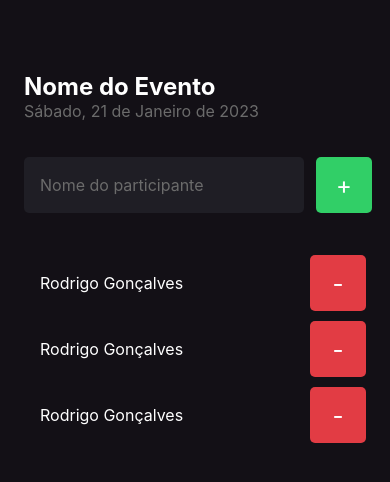
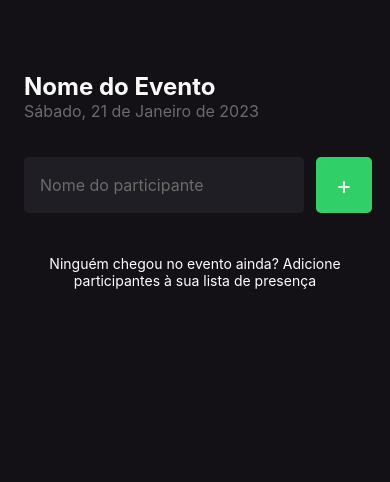
Before and after one commit to ViniciusHack/imhere-react-native, a React Native app: screen / in a window 390 px wide. Shown: the top 482 px of the page. Built offline with nearby package versions, Linux system fonts and the light colour scheme.

Commit message:
feat: participants list with FlatList

```diff
--- a/src/components/Participant/index.tsx
+++ b/src/components/Participant/index.tsx
@@ -1,20 +1,20 @@
 import { Text, TouchableOpacity, View } from "react-native";
+import { Participant } from "../../screens/Home";
 import { participantStyles } from "./styles";
 
+interface ParticipantProps {
+  participant: Participant;
+  onRemove: (participantId: string) => void;
+}
 
-export function Participant() {
-
-  function handleRemoveParticipant() {
-
-  }
-
+export function Participant({ participant, onRemove }: ParticipantProps) {
   return (
     <View style={participantStyles.container}>
-      <Text style={participantStyles.name}>Rodrigo Gonçalves</Text>
+      <Text style={participantStyles.name}>{participant.name}</Text>
 
       <TouchableOpacity
           style={participantStyles.button}
-          onPress={handleRemoveParticipant}
+          onPress={() => onRemove(participant.id)}
         >
           <Text style={participantStyles.buttonText}>-</Text>
         </TouchableOpacity>
--- a/src/screens/Home/index.tsx
+++ b/src/screens/Home/index.tsx
@@ -1,12 +1,24 @@
-import { Text, TextInput, TouchableOpacity, View } from "react-native";
+import { useState } from "react";
+import { FlatList, Text, TextInput, TouchableOpacity, View } from "react-native";
 import { Participant } from "../../components/Participant";
 import { styles } from "./styles";
 
+export type Participant = {
+  id: string;
+  name: string;
+}
 
 export function Home() {
+  const [participants, setParticipants] = useState<Participant[]>([])
+  const [newParticipantData, setNewParticipantData] = useState("")
 
   function handleAddParticipant() {
+    // setParticipants()
     return console.log("Adicionado")
+  }
+
+  function handleRemoveParticipant(id: string) {
+
   }
 
   return (
@@ -24,6 +36,7 @@ export function Home() {
           style={styles.input}
           placeholder="Nome do participante"
           placeholderTextColor="#6B6B6B"
+          onChange={(e) => {}}
         />
 
         <TouchableOpacity
@@ -33,9 +46,34 @@ export function Home() {
           <Text style={styles.buttonText}>+</Text>
         </TouchableOpacity>
       </View>
-      <Participant />
-      <Participant />
-      <Participant />
+
+      <FlatList
+        data={participants}
+        keyExtractor={key => key.id}
+        renderItem={({ item }) => (
+          <Participant
+            key={item.id}
+            participant={item}
+            onRemove={handleRemoveParticipant}
+          />
+        )}
+        showsVerticalScrollIndicator={false}
+        ListEmptyComponent={() => (
+          <Text style={styles.listEmptyText}>
+            Ninguém chegou no evento ainda? Adicione participantes à sua lista de presença
+          </Text>
+        )}
+      />
+
+      {/* <ScrollView showsVerticalScrollIndicator={false}>
+        {participants.map(participant =>
+          <Participant
+            key={participant.id}
+            participant={participant}
+            onRemove={handleRemoveParticipant}
+          />
+        )}
+      </ScrollView> */}
     </View>
   )
 }
--- a/src/screens/Home/styles.ts
+++ b/src/screens/Home/styles.ts
@@ -43,5 +43,10 @@ export const styles = StyleSheet.create({
   buttonText: {
     color: "#FFF",
     fontSize: 24,
+  },
+  listEmptyText: {
+    color: "#FFF",
+    fontSize: 14,
+    textAlign: "center"
   }
 })
```
